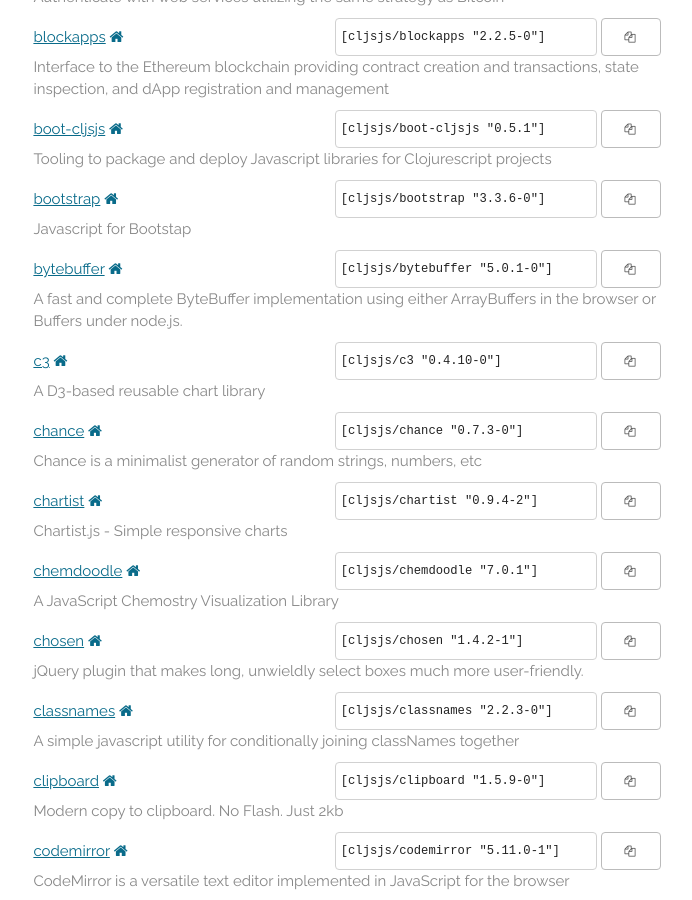
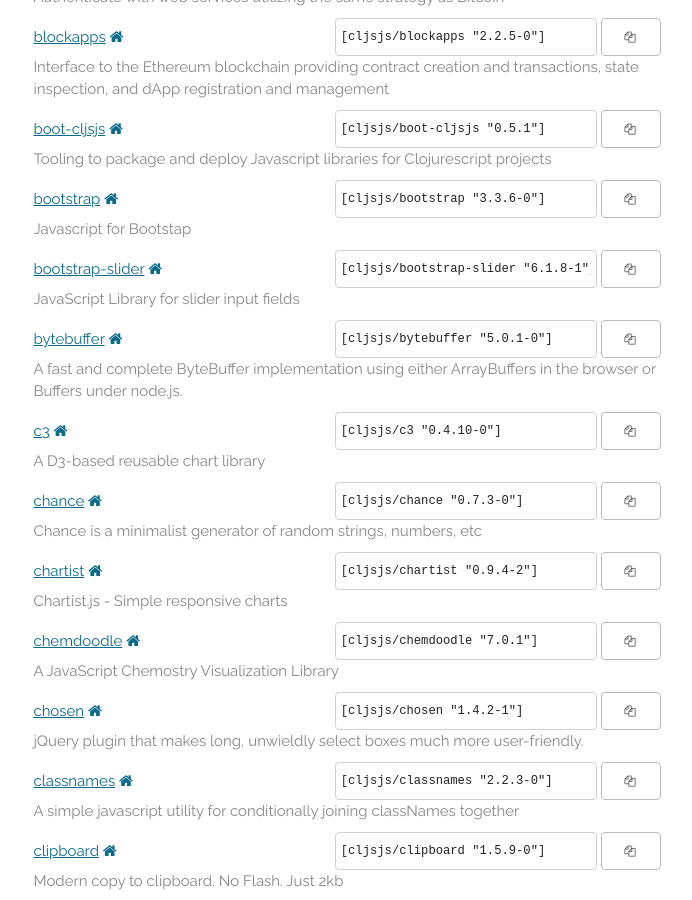
Before and after one commit to cljsjs/cljsjs.github.io, a Jekyll site: the page built from index.markdown, in a window 1280 px wide and 900 px high, scrolled down 1774 px. Shown: the whole window, without its empty margins (293-985 px from the left). Built offline with Jekyll 4.4.1, drawn with Linux system fonts in a browser that asks for light colours; nearby versions of some CDN libraries; comment, search, counter and statistics services are not loaded; some of the changed text lies outside the part shown.

Commit message:
Automatic update

```diff
--- a/_includes/packages.html
+++ b/_includes/packages.html
@@ -117,6 +117,15 @@
       <button data-clipboard-text='[cljsjs/bootstrap "3.3.6-0"]'><i class="fa fa-copy"></i></button>
     </span>
     <p class="description">Javascript for Bootstap</p>
+  </li>
+  <li>
+    <a href="https://clojars.org/cljsjs/bootstrap-slider">bootstrap-slider</a>
+    <a href="https://github.com/seiyria/bootstrap-slider" target="new"><i class="fa fa-home"></i></a>
+    <span class="clojars">
+      <input type="text" value='[cljsjs/bootstrap-slider "6.1.8-1"]'/>
+      <button data-clipboard-text='[cljsjs/bootstrap-slider "6.1.8-1"]'><i class="fa fa-copy"></i></button>
+    </span>
+    <p class="description">JavaScript Library for slider input fields</p>
   </li>
   <li>
     <a href="https://clojars.org/cljsjs/bytebuffer">bytebuffer</a>
@@ -1560,17 +1569,26 @@
     <a href="https://clojars.org/cljsjs/vega">vega</a>
     <a href="https://vega.github.io/" target="new"><i class="fa fa-home"></i></a>
     <span class="clojars">
-      <input type="text" value='[cljsjs/vega "2.3.1-0"]'/>
-      <button data-clipboard-text='[cljsjs/vega "2.3.1-0"]'><i class="fa fa-copy"></i></button>
+      <input type="text" value='[cljsjs/vega "2.5.0-0"]'/>
+      <button data-clipboard-text='[cljsjs/vega "2.5.0-0"]'><i class="fa fa-copy"></i></button>
     </span>
     <p class="description">Vega is a declarative format for creating, saving, and sharing visualization designs</p>
+  </li>
+  <li>
+    <a href="https://clojars.org/cljsjs/vega-lite">vega-lite</a>
+    <a href="https://vega.github.io/vega-lite" target="new"><i class="fa fa-home"></i></a>
+    <span class="clojars">
+      <input type="text" value='[cljsjs/vega-lite "1.0.8-0"]'/>
+      <button data-clipboard-text='[cljsjs/vega-lite "1.0.8-0"]'><i class="fa fa-copy"></i></button>
+    </span>
+    <p class="description">A high-level grammar for visual analysis, built on top of Vega.</p>
   </li>
   <li>
     <a href="https://clojars.org/cljsjs/victory">victory</a>
     <a href="http://victory.formidable.com" target="new"><i class="fa fa-home"></i></a>
     <span class="clojars">
-      <input type="text" value='[cljsjs/victory "0.4.2-0"]'/>
-      <button data-clipboard-text='[cljsjs/victory "0.4.2-0"]'><i class="fa fa-copy"></i></button>
+      <input type="text" value='[cljsjs/victory "0.5.1-0"]'/>
+      <button data-clipboard-text='[cljsjs/victory "0.5.1-0"]'><i class="fa fa-copy"></i></button>
     </span>
     <p class="description">victory.js collection of composable React components for building interactive data visualizations</p>
   </li>
```
